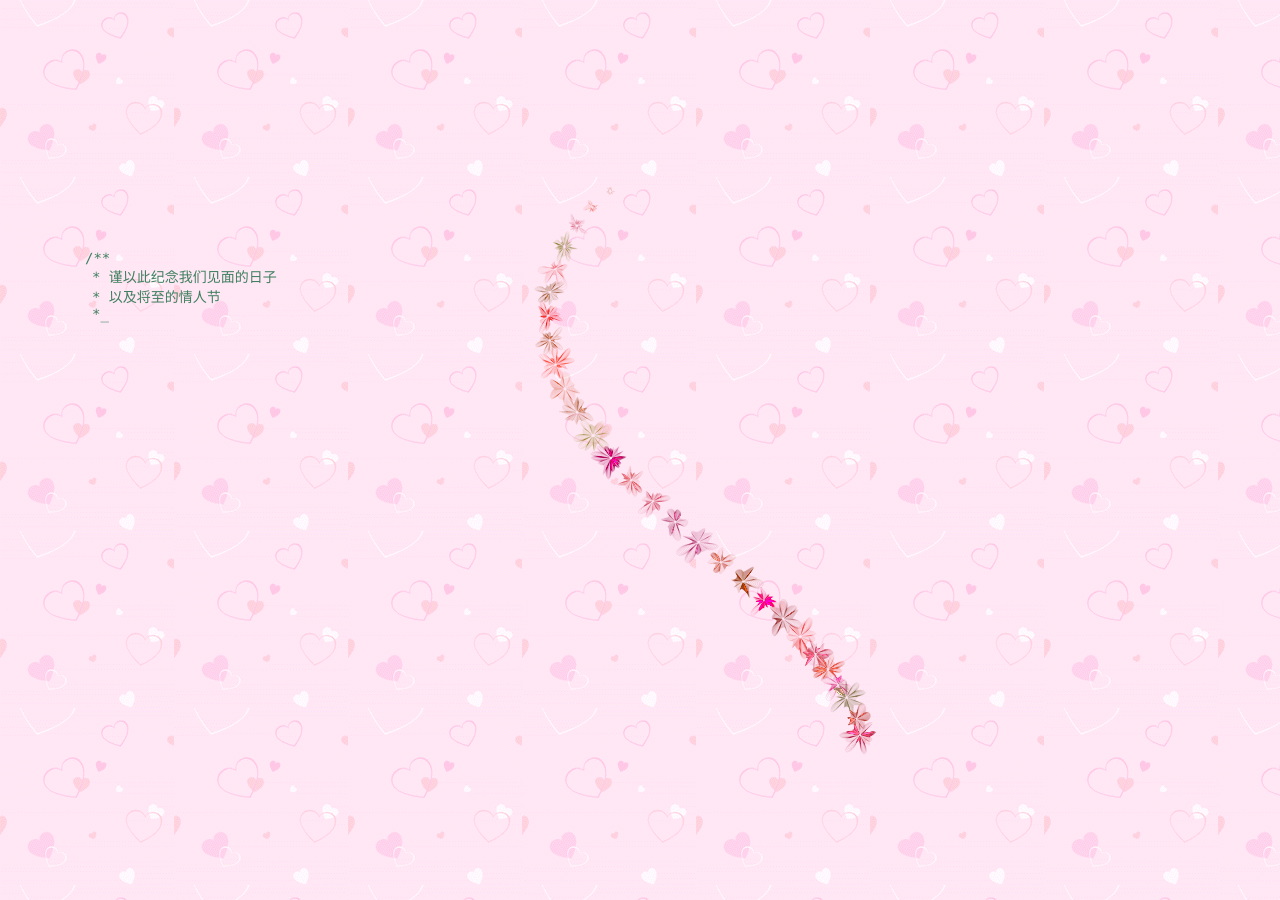
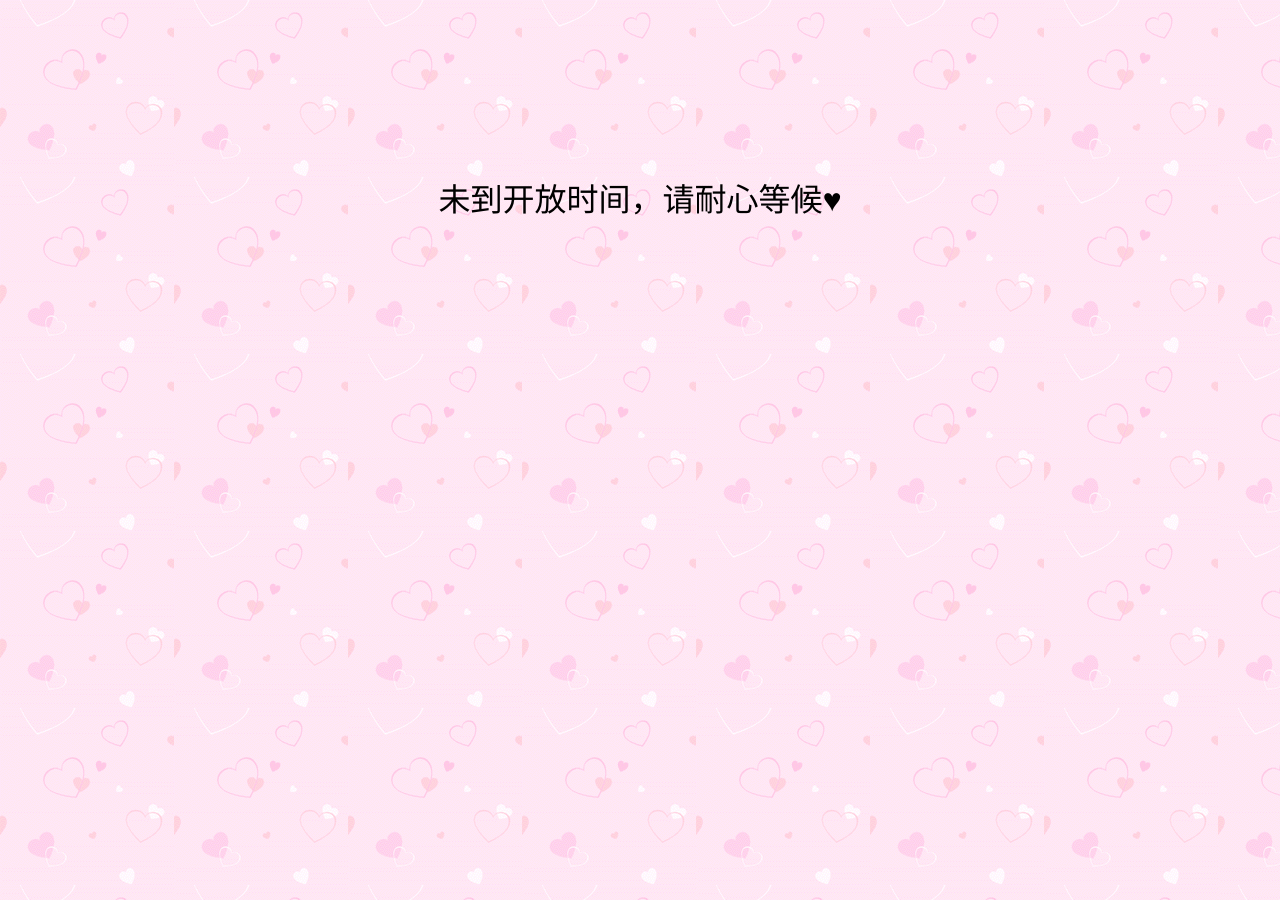
Before and after one commit to draco1023/pages, a Jekyll site: the page _posts/2014-02-11-valentines-day.html, which Jekyll copies as it is, in a window 1280 px wide. Built offline with Jekyll 4.4.1, drawn with Linux system fonts in a browser that asks for light colours.

Commit message:
add limit time

```diff
--- a/_posts/2014-02-11-valentines-day.html
+++ b/_posts/2014-02-11-valentines-day.html
@@ -31,7 +31,7 @@
 				i.fallInLoveAtFirstSightWith(u);<br />
 				<span class="comments">// 从此，每一天都十分想你</span><br />
 				i.miss(u);<br />
-				<span class="comments">// 数日的来往使我觉得无比温暖</span><br />
+				<span class="comments">// 你的悉心使我觉得无比温暖</span><br />
 				u.isWarm = true;<br />
 				<span class="comments">// 苦思冥想却只得到四个字</span><br />
 				i.tryingToThink();<br />
@@ -73,7 +73,14 @@
 		together.setSeconds(0);
 		together.setMilliseconds(0);
 
-		if (!document.createElement('canvas').getContext) {
+		if (+new Date() < +new Date(2014, 1, 14, 0, 0, 0, 0)) {
+			$('#mainDiv').css({
+				'height': '400px',
+				'line-height': '400px',
+				'text-align': 'center',
+				'font-size': '32px'
+			}).html('未到开放时间，请耐心等候&hearts;');
+		} else if (!document.createElement('canvas').getContext) {
 			var msg = document.createElement("div");
 			msg.id = "errorMsg";
 			msg.innerHTML = "浏览器过于陈旧!<br/>推荐使用 Chrome 14+/IE 9+/Firefox 7+/Safari 4+";
@@ -81,7 +88,7 @@
 			$("#code").css("display", "none")
 			$("#copyright").css("position", "absolute");
 			$("#copyright").css("bottom", "10px");
-	    document.execCommand("stop");
+	    	document.execCommand("stop");
 		} else {
 			setTimeout(function () {
 				startHeartAnimation();
```
